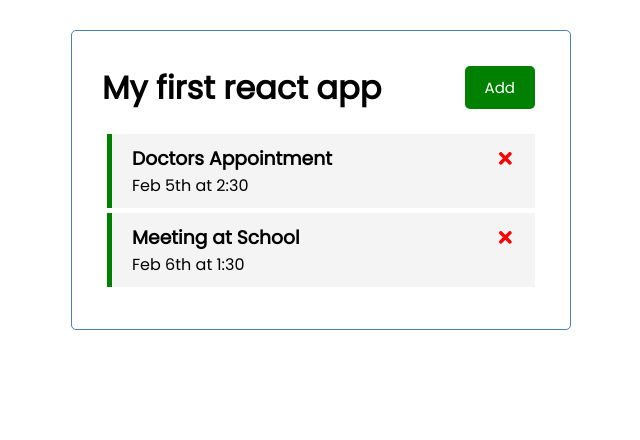
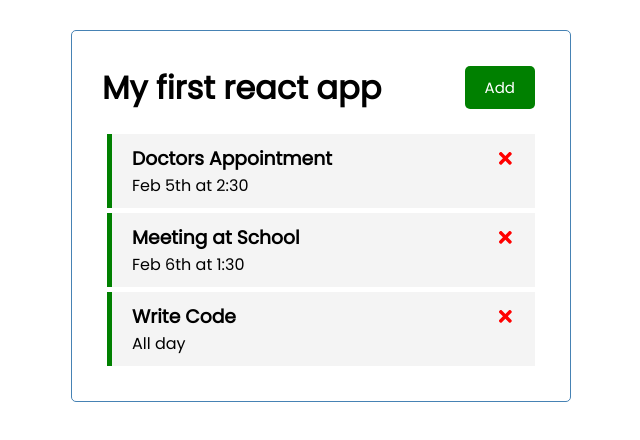
Before and after one commit to Taposh-Das/react-task-tracker, a React (Create React App) app: page / in a window 1280 px wide. Shown: the top 440 px of the page, without its empty margins (319-959 px from the left). Built offline with nearby package versions, Linux system fonts and the light colour scheme; data requests are answered from the project's data file.

Commit message:
Add task to server
Right now if we add a task, it will add on UI but it's not persisted in the backend i.e. in our jsons server.
If you reload the page the tasks will come back.

Code to do add operation i.e. add task to our json server is in this commit

```diff
--- a/db.json
+++ b/db.json
@@ -11,6 +11,12 @@
       "text": "Meeting at School",
       "day": "Feb 6th at 1:30",
       "reminder": true
+    },
+    {
+      "text": "Write Code",
+      "day": "All day",
+      "reminder": true,
+      "id": 3
     }
   ]
 }
--- a/src/App.js
+++ b/src/App.js
@@ -27,10 +27,27 @@
   }
 
   // Add Task
-  const addTask = (task) => {
-    const id = Math.floor(Math.random() * 10000) + 1
-    const newTask = { id, ...task }
-    setTasks([...tasks, newTask])
+  const addTask = async (task) => {
+    // this is a post request to add a task and persist in our backend i.e. json server
+    const res = await fetch('http://localhost:5000/tasks', {
+      method: 'POST',
+      // since we are adding data, we need header to specify content type
+      headers: {
+        'Content-type': 'application/json'
+      },
+      // this is the data we are sending. stringify converts javascript object to json string
+      body: JSON.stringify(task)
+    })
+
+    // the data that this retured to variable data is the new task that we added
+    const data = await res.json()
+    // we add the new data(task) along with existing tasks(...tasks)
+    setTasks([...tasks, data])
+
+
+    // const id = Math.floor(Math.random() * 10000) + 1
+    // const newTask = { id, ...task }
+    // setTasks([...tasks, newTask])
   }
 
   // Delete Task
```
